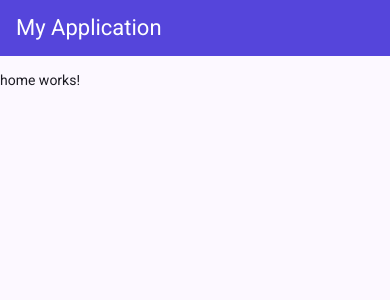
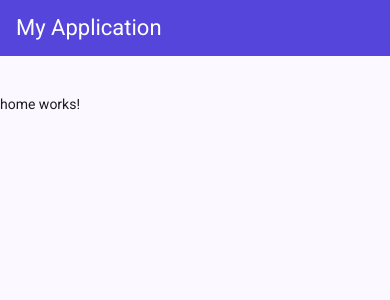
Before and after one commit to NalandaMelo/gerenciado-financeiro, an Angular app: page / in a window 390 px wide. Shown: the top 300 px of the page. Built offline with nearby package versions, Linux system fonts and the light colour scheme.

Commit message:
feat adiciona layout css para melhorar responsividade da aplicação

```diff
--- a/src/app/core/layout/layout.html
+++ b/src/app/core/layout/layout.html
@@ -1,3 +1,8 @@
 
 <app-header></app-header>
-<ng-content></ng-content>
+
+<div class="container">
+    <div class="conteiner-content">
+        <ng-content></ng-content>
+    </div>
+</div>
--- a/src/app/core/layout/layout.scss
+++ b/src/app/core/layout/layout.scss
@@ -0,0 +1,11 @@
+.container{
+    display: flex;
+    justify-content: center;
+    margin-top: 24px;
+    margin-bottom: 24px;
+
+    .conteiner-content{
+        width: 100%;
+        max-width: 720px;
+    }
+}
```
